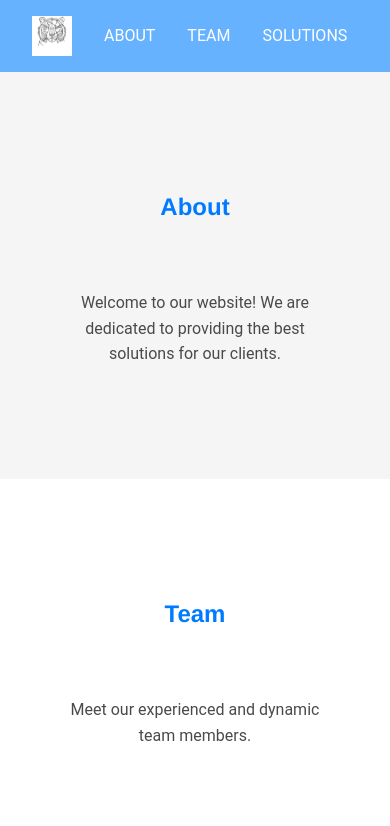
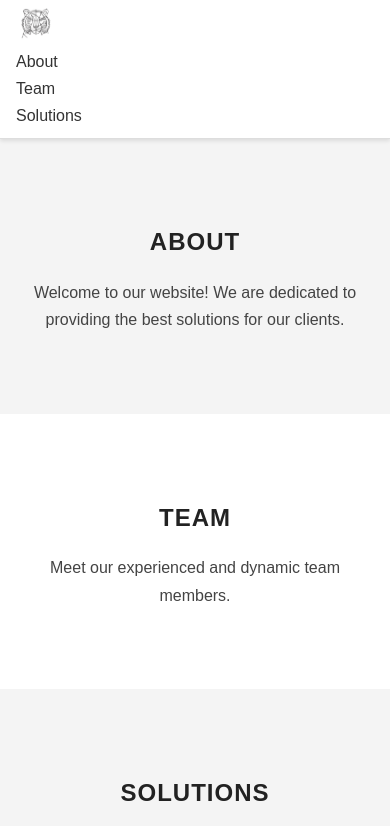
Before and after one commit to Yemoka/Yemoka, a plain HTML site: page index.html in a window 390 px wide. Shown: the top 826 px of the page. Drawn offline with Linux system fonts and the light colour scheme.

Commit message:
Update styles.css

```diff
--- a/styles.css
+++ b/styles.css
@@ -1,91 +1,92 @@
 /* Global Styles */
 body, input, select, textarea {
-    color: #333333; /* Updated global text color to a dark grey */
-    font-family: "Roboto", Helvetica, sans-serif; /* Modern, tech-centric font */
-    background-color: #F5F5F5; /* Softer grey background */
-    line-height: 1.6;
+    color: #444; /* Dark grey for text */
+    font-family: "Source Sans Pro", Arial, sans-serif; /* Clean, modern sans-serif font */
+    background-color: #ffffff; /* Light background color */
+    line-height: 1.7;
     margin: 0;
     padding: 0;
+    overflow-x: hidden; /* Prevent horizontal overflow */
 }
 
 /* Heading Styles */
 h1, h2, h3, h4, h5, h6 {
-    font-family: "Montserrat", Helvetica, sans-serif; /* Bold, modern heading font */
-    color: #007BFF; /* Bright tech blue for headings */
+    font-family: "Source Sans Pro", Arial, sans-serif; /* Consistent, modern font */
+    color: #222; /* Darker grey for headings */
     margin-bottom: 1rem;
+    text-transform: uppercase; /* Uppercase for headings for a clean look */
+    letter-spacing: 1px; /* Slightly increased letter-spacing */
 }
 
-h1 { font-weight: 700; }
-h2 { font-weight: 600; }
-h3, h4, h5, h6 { font-weight: 500; }
+h1 { font-weight: 800; }
+h2 { font-weight: 700; }
+h3, h4, h5, h6 { font-weight: 600; }
 
 /* Link Styles */
 a {
-    color: #1E90FF; /* Vibrant, tech-inspired link color */
+    color: #3498db; /* Light blue color for links */
     text-decoration: none;
     transition: color 0.3s ease;
 }
 
 a:hover {
-    color: #00FF00; /* Hover effect for links */
+    color: #e67e22; /* Orange for hover effects */
 }
 
 /* Button Styles */
 .button {
-    background-color: #007BFF; /* Button background color */
-    color: #FFFFFF !important; /* Button text color */
+    background-color: #3498db; /* Blue button background */
+    color: #FFFFFF !important; /* White button text */
     padding: 0.75rem 1.5rem;
-    border: none;
-    border-radius: 4px;
+    border: 2px solid #3498db; /* Border matches background color */
+    border-radius: 25px; /* Rounded corners for a modern look */
     cursor: pointer;
-    box-shadow: 0 4px 8px rgba(0, 123, 255, 0.2); /* Dynamic button effect */
-    transition: background-color 0.3s ease, box-shadow 0.3s ease;
+    transition: background-color 0.3s ease, color 0.3s ease;
 }
 
 .button:hover {
-    background-color: #0056b3; /* Darker blue on hover */
-    box-shadow: 0 6px 12px rgba(0, 123, 255, 0.3); /* Enhanced shadow on hover */
+    background-color: #ffffff; /* White background on hover */
+    color: #3498db; /* Blue text on hover */
+    border: 2px solid #3498db; /* Border remains the same */
 }
 
 /* Layout Styles */
 .container {
-    display: grid;
-    grid-template-columns: repeat(auto-fit, minmax(250px, 1fr));
-    gap: 2rem;
-    padding: 2rem;
     max-width: 1200px;
+    padding: 0 2rem;
     margin: 0 auto;
 }
 
 /* Navigation Styles */
-nav {
-    background-color: #66B2FF; /* Matches button and link colors */
+.navbar {
+    background-color: #ffffff;
+    border-bottom: 1px solid #ddd; /* Light border at the bottom */
     padding: 1rem 2rem;
-    box-shadow: 0 4px 8px rgba(102, 178, 255, 0.1);
+    position: sticky; /* Fixed to the top */
+    top: 0;
+    z-index: 1000;
+    box-shadow: 0 2px 4px rgba(0, 0, 0, 0.1); /* Subtle shadow for depth */
 }
 
 .nav-list {
     list-style: none;
     display: flex;
     align-items: center;
+    justify-content: space-between;
     margin: 0;
     padding: 0;
 }
 
-.nav-list li {
-    margin-right: 2rem;
-}
-
-.nav-list a {
-    color: #FFFFFF;
-    font-family: "Roboto", Helvetica, sans-serif;
+.nav-link {
+    color: #333;
+    font-family: "Source Sans Pro", Arial, sans-serif;
     font-size: 1rem;
-    text-transform: uppercase;
+    margin-left: 2rem;
     transition: color 0.3s ease;
 }
 
-.nav-list a:hover {
-    color: #88CC88; /* Matches link hover color */
+.nav-link:hover {
+    color: #e67e22; /* Orange hover color */
 }
 
 .logo {
@@ -95,22 +96,24 @@ nav {
 
 /* Section Styles */
 .section {
-    padding: 4rem 2rem;
-    background-color: #FFFFFF;
-    color: #4A4A4A;
+    padding: 4rem 0;
     text-align: center;
+    background-color: #f4f4f4;
+    color: #444;
+    transition: background-color 0.3s ease;
 }
 
-.section:nth-child(even) {
-    background-color: #F5F5F5; /* Alternate section background for contrast */
+.section.alternate {
+    background-color: #ffffff; /* Alternate background for contrast */
 }
 
 /* Footer Styles */
 .footer {
-    background-color: #333333;
-    color: #FFFFFF;
+    background-color: #333;
+    color: #fff;
     padding: 2rem;
     text-align: center;
+    font-size: 0.875rem;
 }
 
 /* Animations */
@@ -126,22 +129,20 @@ nav {
 /* Accessibility Enhancements */
 a:focus,
 button:focus {
-    outline: 2px solid #007BFF;
-    outline-offset: 2px;
-}
-
-/* Utility Classes */
-.margin-bottom-lg {
-    margin-bottom: 2rem;
-}
-
-.text-center {
-    text-align: center;
+    outline: 3px dashed #3498db;
+    outline-offset: 3px;
 }
 
 /* Media Queries for Responsive Design */
 @media (max-width: 768px) {
-    .container {
-        grid-template-columns: 1fr; /* Stacks columns on smaller screens */
+    .navbar {
+        padding: 0.5rem 1rem;
+    }
+    .nav-list {
+        flex-direction: column;
+        align-items: flex-start;
+    }
+    .nav-link {
+        margin: 0.5rem 0;
     }
 }
```
